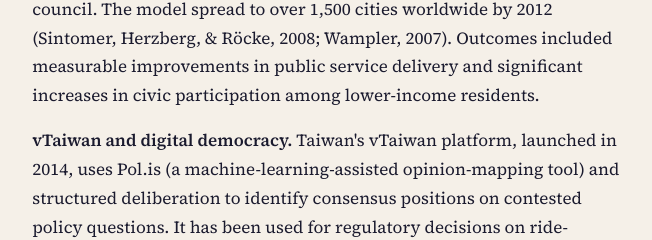
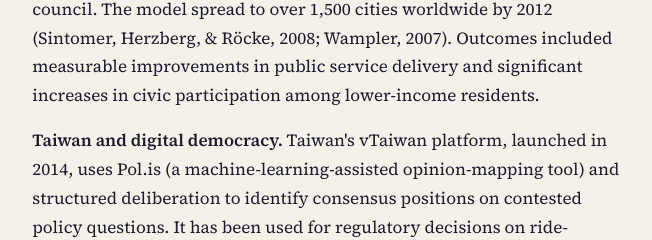
Before and after one commit to square-party/square-party-site, an Eleventy site: page src/representation/index.md in a window 1280 px wide. Shown: the part 2273-2513 px from the top of the page, 313-965 px from the left. Built offline with nearby package versions, Linux system fonts and the light colour scheme; Eleventy itself is replaced by a stand-in of ours; files that its build step writes are made by us from their sources; a web font is replaced by a local one.

Commit message:
text edit

```diff
--- a/src/representation/index.md
+++ b/src/representation/index.md
@@ -39,7 +39,7 @@ This is not a new structure of government. It is a campaign and governance strat
 
 **Participatory budgeting (Porto Alegre, Brazil).** Beginning in 1989, Porto Alegre implemented a system in which citizens directly participated in budget allocation through neighborhood assemblies organized by policy area. Delegates from each assembly carried priorities to a city-wide council. The model spread to over 1,500 cities worldwide by 2012 (Sintomer, Herzberg, & Röcke, 2008; Wampler, 2007). Outcomes included measurable improvements in public service delivery and significant increases in civic participation among lower-income residents.
 
-**vTaiwan and digital democracy.** Taiwan's vTaiwan platform, launched in 2014, uses Pol.is (a machine-learning-assisted opinion-mapping tool) and structured deliberation to identify consensus positions on contested policy questions. It has been used for regulatory decisions on ride-sharing, telemedicine, and online alcohol sales (Hsiao, Tang, et al., 2018). The platform doesn't replace representatives; it feeds structured public opinion into legislative processes.
+**Taiwan and digital democracy.** Taiwan's vTaiwan platform, launched in 2014, uses Pol.is (a machine-learning-assisted opinion-mapping tool) and structured deliberation to identify consensus positions on contested policy questions. It has been used for regulatory decisions on ride-sharing, telemedicine, and online alcohol sales (Hsiao, Tang, et al., 2018). The platform doesn't replace representatives; it feeds structured public opinion into legislative processes.
 
 **Citizens' assemblies.** Ireland's Citizens' Assembly (2016–2018) used sortition — random selection of participants — to deliberate on constitutional questions including abortion law and climate policy. Its recommendations led directly to the Eighth Amendment referendum. Similar assemblies have been convened in France, the UK, Belgium, and Canada (Farrell, Suiter, & Harris, 2019). The lesson: ordinary citizens, given structured information and time, produce high-quality deliberative outputs.
 
```
